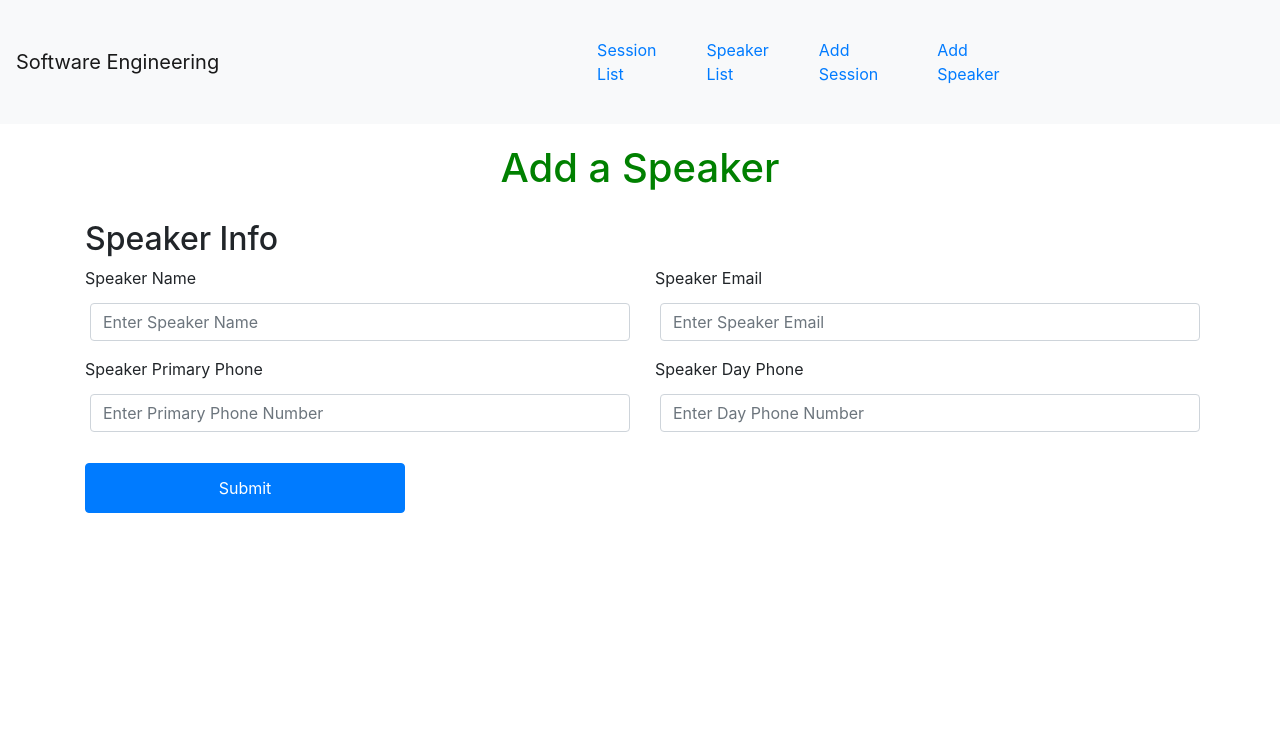
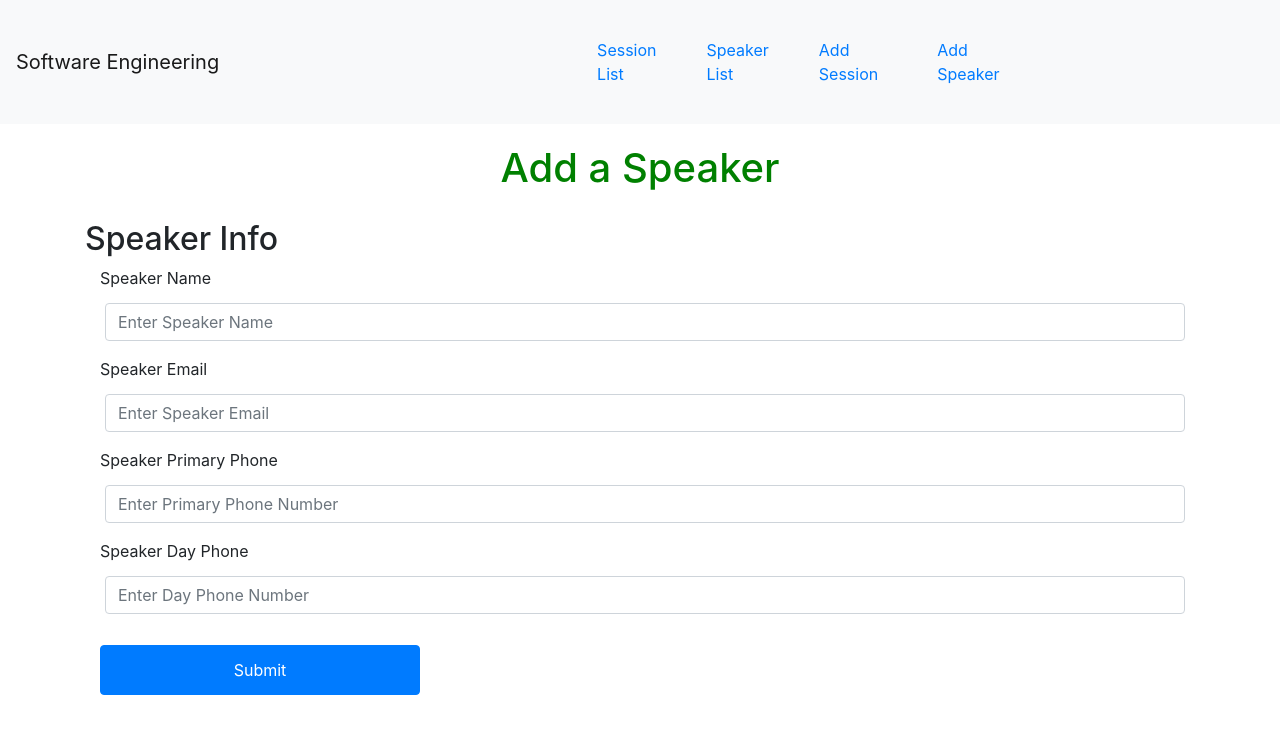
Before and after one commit to macmahoniatwit/YellowSoftwareEngineeringProject, a React (Create React App) app in the folder software_engineering/client/: page /AddSpeaker in a window 1280 px wide. Shown: the top 734 px of the page. Built offline with nearby package versions, Linux system fonts and the light colour scheme.

Commit message:
adding addspeaker submit/insert functionality to db

```diff
--- a/software_engineering/client/src/components/AddSpeaker.js
+++ b/software_engineering/client/src/components/AddSpeaker.js
@@ -1,18 +1,82 @@
+import axios from 'axios';
 import React, {Component} from 'react';
 import {Form, Button, Container, Row, Col} from 'react-bootstrap';
 export default class AddSpeaker extends Component {
+  state = {
+    speaker: '',
+    email: '',
+    primary_phone: '',
+    day_phone: ''
+  }
+
+  handleChangeSpeaker = event => {
+    this.setState({ speaker: event.target.value });
+  }
+
+  handleChangeEmail = event => {
+    this.setState({ email: event.target.value });
+  }
+
+  handleChangePrimaryPhone = event => {
+    this.setState({ primary_phone: event.target.value });
+  }
+
+  handleChangeDayPhone = event => {
+    this.setState({ day_phone: event.target.value });
+  }
+
+  handleSubmit = event => {
+    event.preventDefault();
+
+    const new_speaker = {
+      Speaker_name: this.state.speaker,
+      email: this.state.email,
+      primary_phone: this.state.primary_phone,
+      day_phone: this.state.day_phone
+    };
+
+    // console.log(new_speaker)
+
+    axios.post('http://localhost:3001/AddSpeaker', new_speaker)
+      .then(res => {
+        console.log(res)
+        console.log(res.data)
+      })
+  }
+
   render(){
     return(
       <div>
         <div id='add-speaker'><h1 className="text-center">Add a Speaker</h1></div>
         <Container>
           <h2 className="text-Left">Speaker Info</h2>
-          <Row>
+          <Col>
+              <Form onSubmit={this.handleSubmit}>
+                <Form.Group controlId="SpeakerName">
+                  <Form.Label>Speaker Name</Form.Label>
+                  <Form.Control type="text" placeholder="Enter Speaker Name" onChange={this.handleChangeSpeaker}/>
+                </Form.Group>
+                <Form.Group controlId="SpeakerEmail">
+                  <Form.Label>Speaker Email</Form.Label>
+                  <Form.Control type="text" placeholder="Enter Speaker Email" onChange={this.handleChangeEmail}/>
+                </Form.Group>
+                <Form.Group controlId="PrimaryPhone">
+                  <Form.Label>Speaker Primary Phone</Form.Label>
+                  <Form.Control type="text" placeholder="Enter Primary Phone Number" onChange={this.handleChangePrimaryPhone} />
+                </Form.Group>
+                <Form.Group controlId="DayPhone">
+                  <Form.Label>Speaker Day Phone</Form.Label>
+                  <Form.Control type="text" placeholder="Enter Day Phone Number" onChange={this.handleChangeDayPhone}/>
+                </Form.Group>
+                <Button className="pull-right" variant="primary" type="submit">Submit</Button>
+              </Form>
+            </Col>
+          {/* <Row>
             <Col>
               <Form>
                 <Form.Group controlId="SpeakerName">
                   <Form.Label>Speaker Name</Form.Label>
-                  <Form.Control type="text" placeholder="Enter Speaker Name" />
+                  <Form.Control type="text" placeholder="Enter Speaker Name" onChange={this.handleChangeSpeaker}/>
                 </Form.Group>
               </Form>
             </Col>
@@ -20,7 +84,7 @@ export default class AddSpeaker extends Component {
               <Form>
                 <Form.Group controlId="SpeakerEmail">
                   <Form.Label>Speaker Email</Form.Label>
-                  <Form.Control type="text" placeholder="Enter Speaker Email" />
+                  <Form.Control type="text" placeholder="Enter Speaker Email" onChange={this.handleChangeEmail}/>
                 </Form.Group>
               </Form>
             </Col>
@@ -30,7 +94,7 @@ export default class AddSpeaker extends Component {
               <Form>
                 <Form.Group controlId="PrimaryPhone">
                   <Form.Label>Speaker Primary Phone</Form.Label>
-                  <Form.Control type="text" placeholder="Enter Primary Phone Number" />
+                  <Form.Control type="text" placeholder="Enter Primary Phone Number" onChange={this.handleChangePrimaryPhone} />
                 </Form.Group>
               </Form>
             </Col>
@@ -38,12 +102,12 @@ export default class AddSpeaker extends Component {
               <Form>
                 <Form.Group controlId="DayPhone">
                   <Form.Label>Speaker Day Phone</Form.Label>
-                  <Form.Control type="text" placeholder="Enter Day Phone Number" />
+                  <Form.Control type="text" placeholder="Enter Day Phone Number" onChange={this.handleChangeDayPhone}/>
                 </Form.Group>
               </Form>
             </Col>
           </Row>
-          <Button className="pull-right" variant="primary" type="submit">Submit</Button>
+          <Button className="pull-right" variant="primary" type="submit" onChange={this.handleChange} >Submit</Button> */}
         </Container>
       </div>
     );
```
Also changed, not shown: 1 other file (tests, documents, lock files or other folders).
